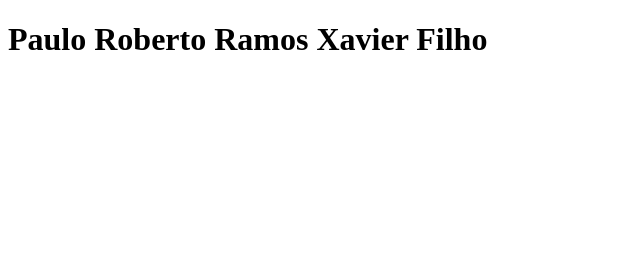
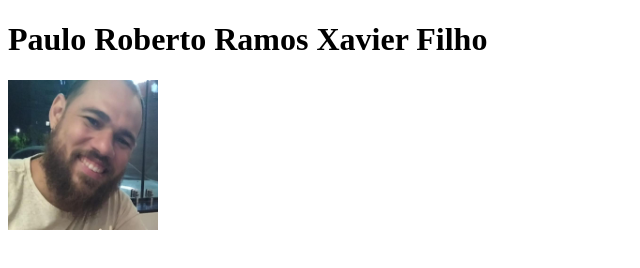
Before and after one commit to PauloGrijp/PauloGrijp.github.io, a plain HTML site: page index.html in a window 1280 px wide. Shown: the whole page, without its empty margins (0-640 px from the left). Drawn offline with Linux system fonts and the light colour scheme.

Commit message:
inclusao da foto

```diff
--- a/index.html
+++ b/index.html
@@ -9,6 +9,7 @@
 <body>
 
     <h1>Paulo Roberto Ramos Xavier Filho</h1>
+    <img src="me.jpg" alt="Foto minha sorrindo" width="150px" >
 
 
 
```
Also changed, not shown: me.jpg (added).
